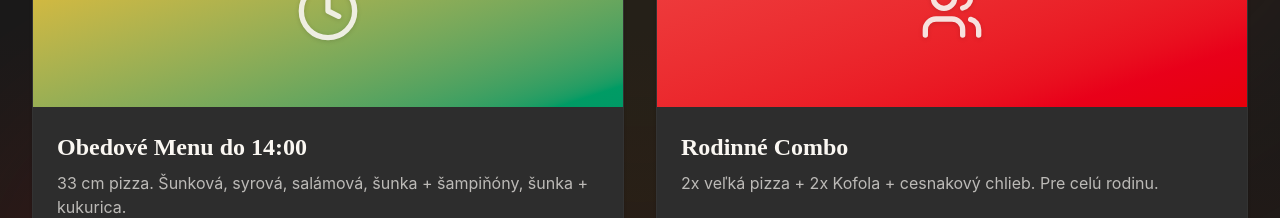
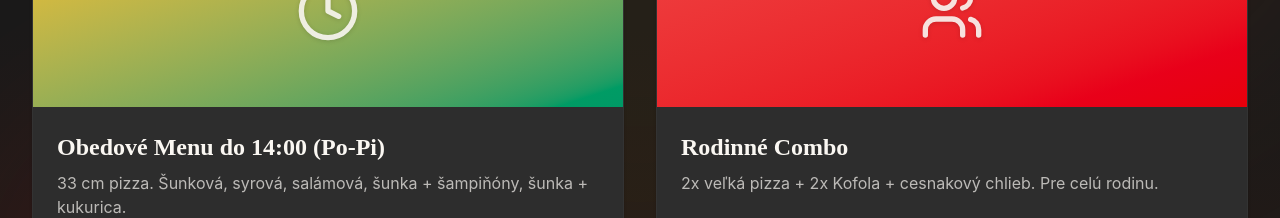
Before and after one commit to gpcsviki/monsterpizza2, a React (Vite) app: page / in a window 1280 px wide. Shown: the part 2660-2878 px from the top of the page. Built offline with nearby package versions, Linux system fonts and the light colour scheme; no server answers.

Commit message:
feat: Add weekday info to lunch menu (Po-Pi)

```diff
--- a/src/components/sections/Specials.tsx
+++ b/src/components/sections/Specials.tsx
@@ -8,7 +8,7 @@ import { Clock, Flame, Users } from "lucide-react"
 
 const specials = [
   {
-    title: "Obedové Menu do 14:00",
+    title: "Obedové Menu do 14:00 (Po-Pi)",
     description: "33 cm pizza. Šunková, syrová, salámová, šunka + šampiňóny, šunka + kukurica.",
     price: "6,90 €",
     originalPrice: "8,80 €",
```
